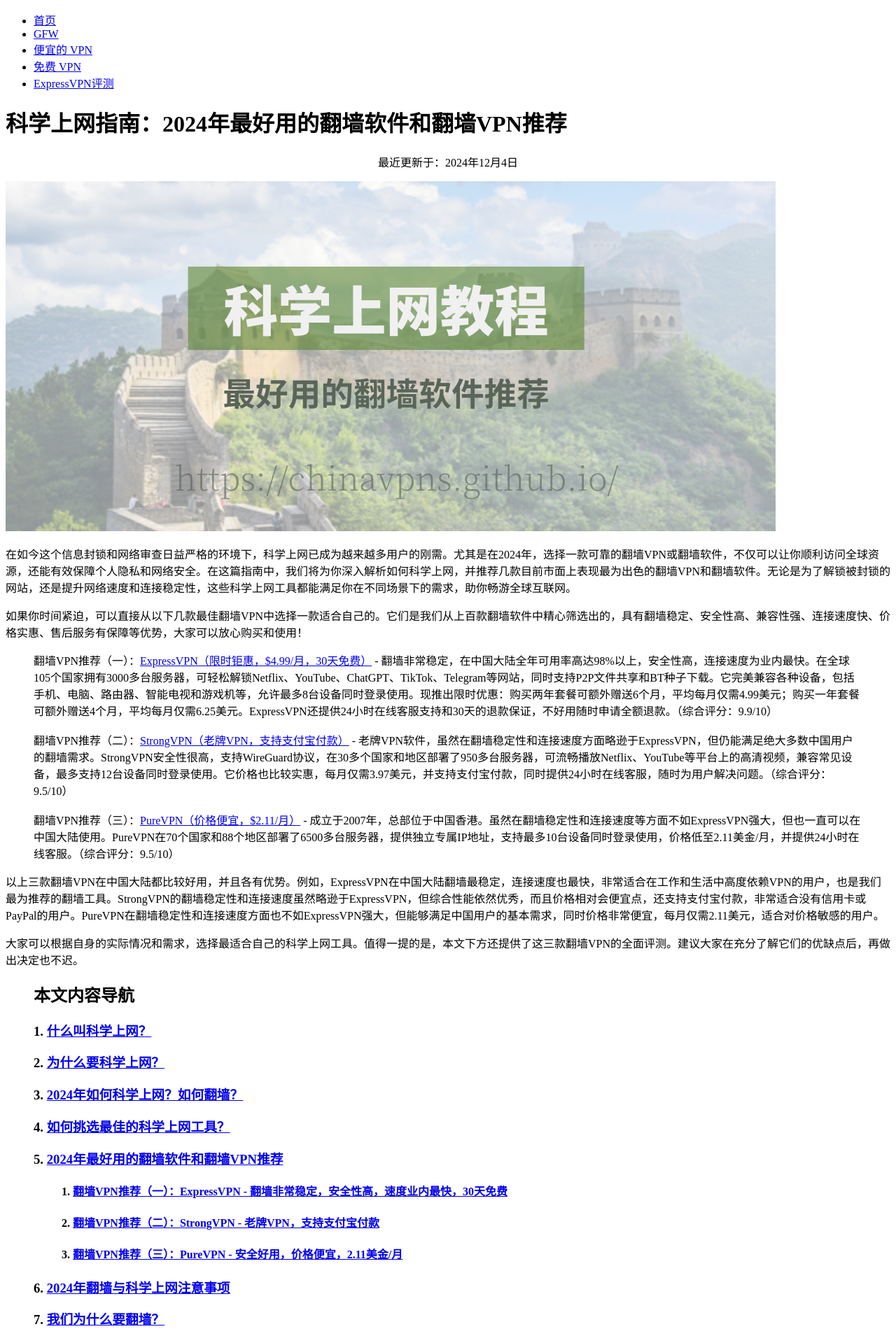
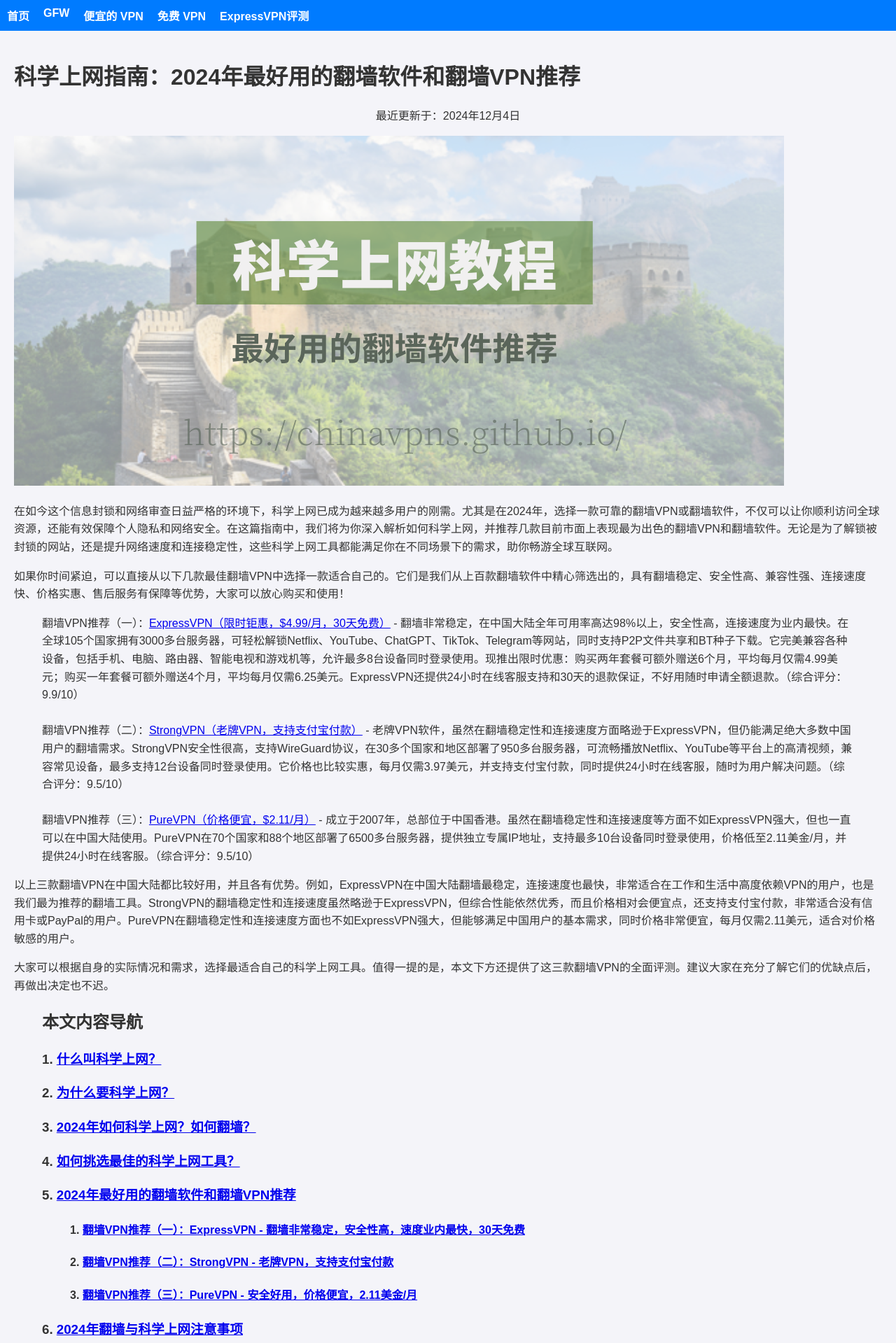
Before and after one commit to chinavpns/chinavpns.github.io, a Jekyll site: the page built from index.md, in a window 1280 px wide. Shown: the top 1919 px of the page at 70% size. Built offline with Jekyll 4.4.1, drawn with Linux system fonts in a browser that asks for light colours; our own code applies the rules of GitHub Pages for plain Markdown files.

Commit message:
Update styles.css

```diff
--- a/assets/css/styles.css
+++ b/assets/css/styles.css
@@ -1,37 +1,49 @@
+/* 通用样式 */
 body {
-    font-family Arial, sans-serif;
-    margin 0;
-    padding 0;
-    background-color #f4f4f9;
-    color #333;
+    font-family: Arial, sans-serif;
+    margin: 0;
+    padding: 0;
+    background-color: #f4f4f9;
+    color: #333;
+}
+
+header nav {
+    background-color: #007bff;
+    padding: 10px;
 }
 
 header nav ul {
-    list-style-type none;
-    display flex;
-    background-color #007bff;
-    padding 10px;
-    margin 0;
+    list-style: none;
+    margin: 0;
+    padding: 0;
+    display: flex;
 }
 
 header nav ul li {
-    margin-right 20px;
+    margin-right: 20px;
 }
 
 header nav ul li a {
-    text-decoration none;
-    color white;
+    text-decoration: none;
+    color: white;
+    font-weight: bold;
 }
 
 main {
-    padding 20px;
+    padding: 20px;
+    line-height: 1.6;
+}
+
+main h1, main h2, main h3 {
+    color: #333;
+    margin-bottom: 10px;
 }
 
 footer {
-    text-align center;
-    margin-top 20px;
-    font-size 14px;
-    background-color #333;
-    color white;
-    padding 10px 0;
+    text-align: center;
+    margin-top: 20px;
+    font-size: 14px;
+    background-color: #333;
+    color: white;
+    padding: 10px 0;
 }
```
